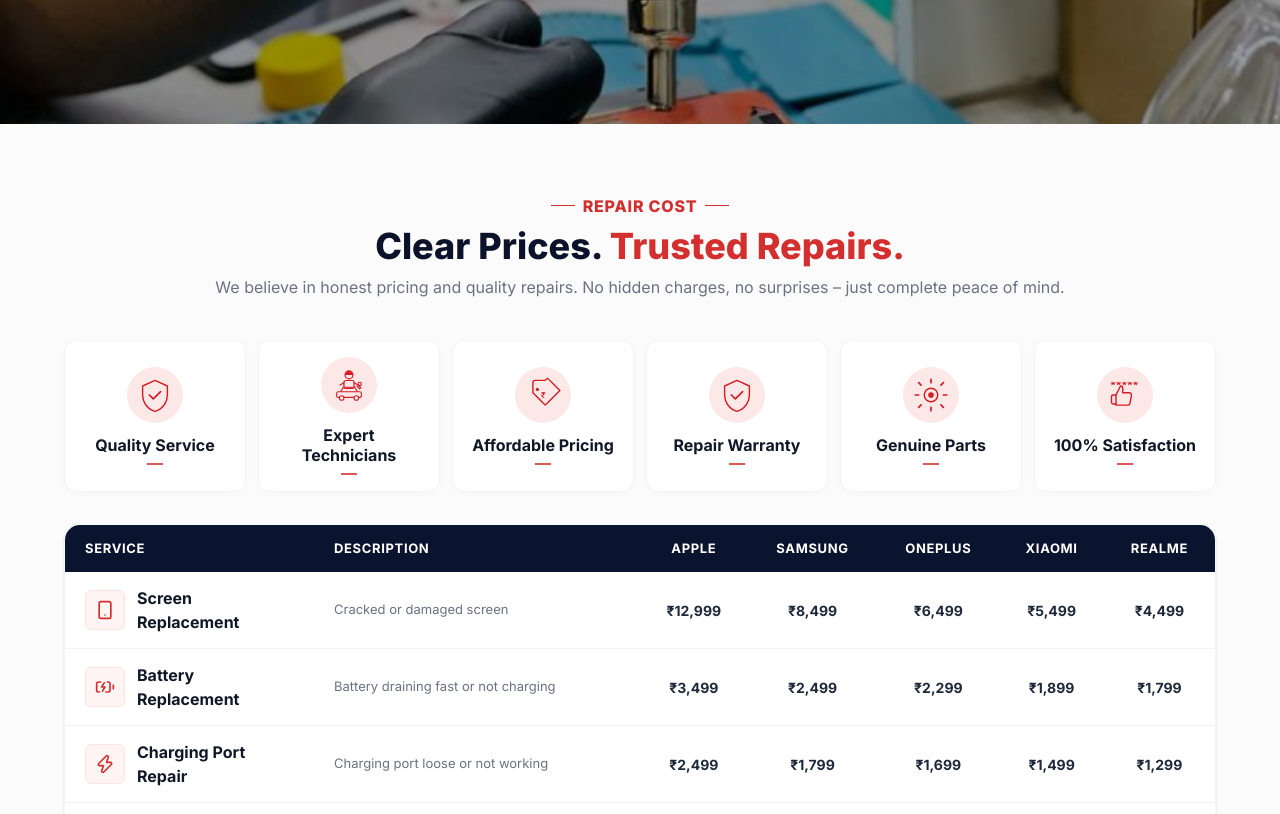
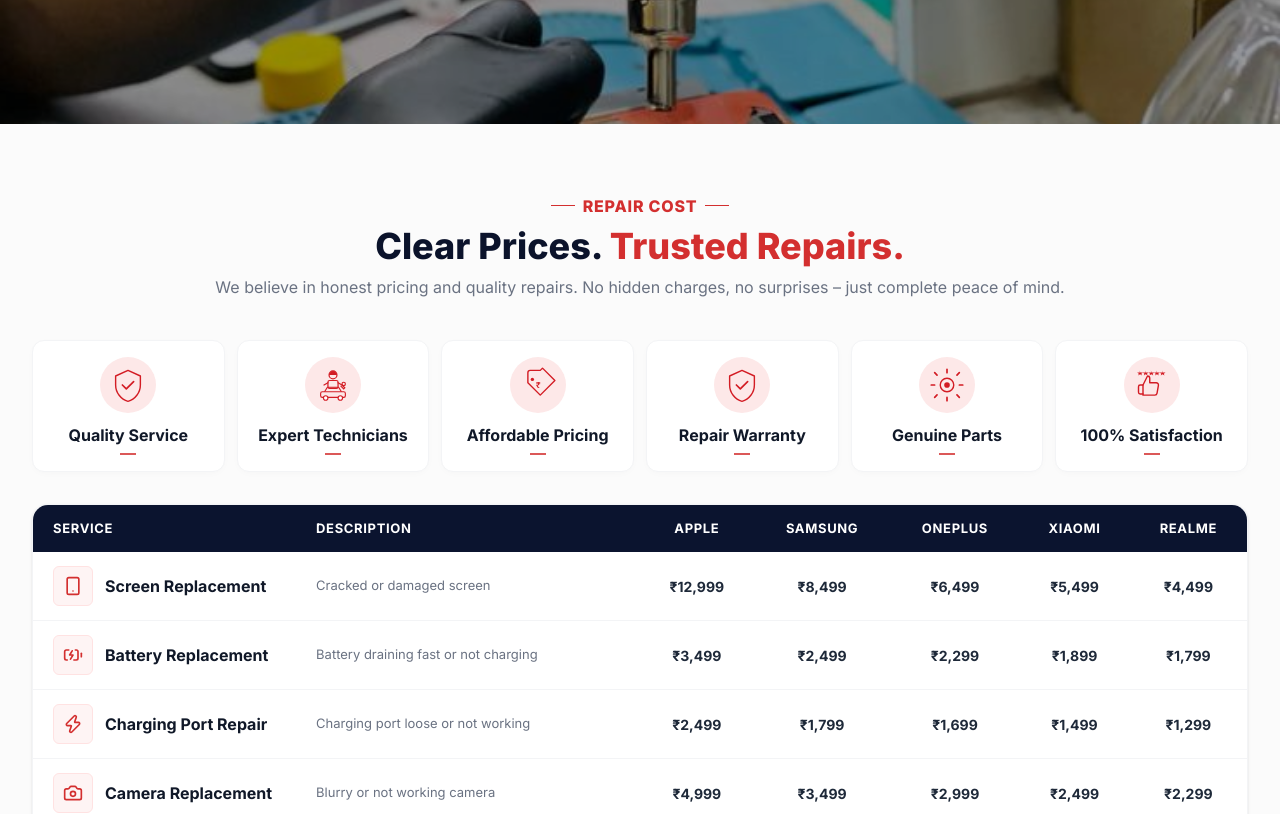
Before and after one commit to DipakSingh0111/fixbolt, a Next.js app: page /pricing in a window 1280 px wide. Shown: the part 360-1174 px from the top of the page. Built offline with nearby package versions, Linux system fonts and the light colour scheme.

Commit message:
remove slider icon

```diff
--- a/app/career/components/CareerHero.tsx
+++ b/app/career/components/CareerHero.tsx
@@ -78,7 +78,7 @@
           <img
             src={buildFuture.image}
             alt={buildFuture.imageAlt}
-            className="w-full h-full object-cover object-left"
+            className="w-full h-full object-cover object-left max-lg:object-[85%_center]"
           />
           <div className="absolute inset-0 bg-gradient-to-t from-black/40 to-transparent lg:hidden"></div>
           <div className="absolute bottom-8 left-8 lg:hidden">
--- a/app/common/HeroBanner.tsx
+++ b/app/common/HeroBanner.tsx
@@ -194,7 +194,7 @@
 
   return (
     <section
-      className="relative w-full overflow-hidden bg-page min-h-[580px] h-[580px] md:min-h-0 md:h-[480px] lg:h-[520px] xl:h-[560px] max-h-[700px]"
+      className="relative w-full overflow-hidden bg-page min-h-[600px] h-[600px] md:min-h-0 md:h-[480px] lg:h-[520px] xl:h-[560px] max-h-[700px]"
       aria-roledescription="carousel"
       aria-label="FixBolt highlights"
       onMouseEnter={() => setPaused(true)}
@@ -231,7 +231,7 @@
                 }`}
               />
 
-              <div className="absolute inset-0 z-[2] flex items-end md:items-start pb-12 md:pb-0 pt-0 max-md:pt-0 md:pt-6 lg:pt-8 xl:pt-10 max-lg:bg-linear-to-r max-lg:from-page/95 max-lg:via-page/80 max-lg:to-transparent">
+              <div className="absolute inset-0 z-[2] flex items-end md:items-start pb-20 md:pb-0 pt-0 max-md:pt-0 md:pt-6 lg:pt-8 xl:pt-10 max-lg:bg-linear-to-r max-lg:from-page/95 max-lg:via-page/80 max-lg:to-transparent">
                 <div className="site-container w-full mt-0">
                   <div className="w-full max-w-[55%] xl:max-w-[50%] 2xl:max-w-[46%] max-lg:max-w-[75%] max-md:max-w-full">
                     <p
@@ -359,6 +359,7 @@
         })}
       </div>
 
+      {/* Slide Navigation Icons - Commented as requested
       <button
         type="button"
         aria-label="Previous slide"
@@ -397,6 +398,7 @@
           />
         ))}
       </div>
+      */}
     </section>
   );
 }
--- a/app/common/RepairPricingSection.tsx
+++ b/app/common/RepairPricingSection.tsx
@@ -164,7 +164,7 @@
   const pricing = content;
 
   return (
-    <section className={`bg-[#fbfbfb] py-16 px-4 sm:px-6 lg:px-8 min-h-screen flex items-center justify-center font-sans ${className || ""}`}>
+    <section className={`bg-[#fbfbfb] py-16 min-h-screen font-sans ${className || ""}`}>
       <div className="site-container">
         {/* Section Header */}
         <div className="text-center mb-10">
```
